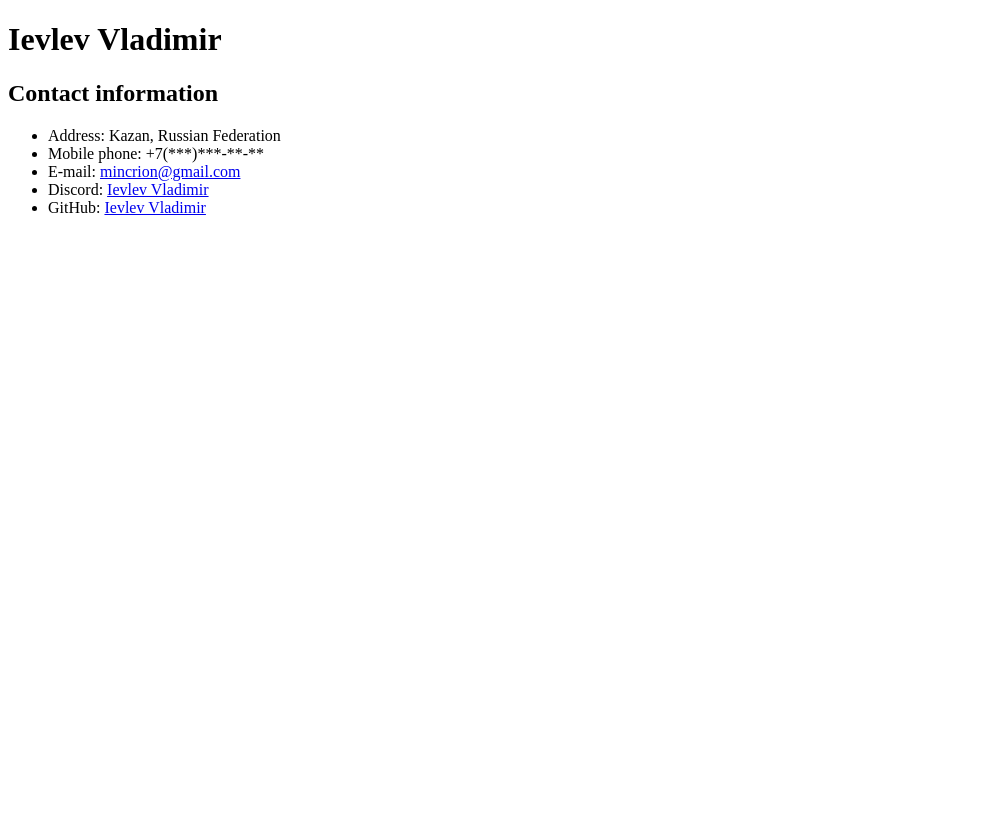
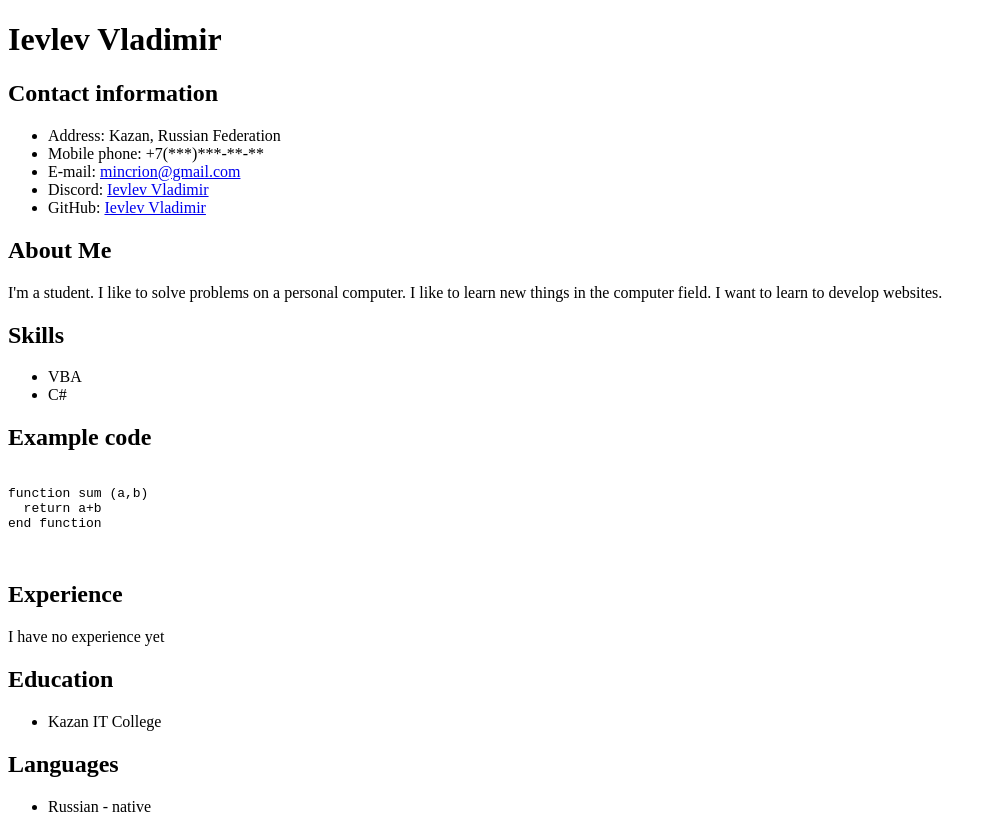
Before and after one commit to mincrion/rsschool-cv, a plain HTML site: page index.html in a window 1280 px wide. Shown: the whole page, without its empty margins (0-997 px from the left). Before the commit the page ends 800 px from the top, so only its background shows below. Drawn offline with Linux system fonts and the light colour scheme.

Commit message:
feat: add other info

```diff
--- a/index.html
+++ b/index.html
@@ -16,6 +16,37 @@
         <li>Discord: <a href="#">Ievlev Vladimir</a></li>
         <li>GitHub: <a href="https://github.com/mincrion" target="_blank">Ievlev Vladimir</a></li>
     </ul>
+    <h2>About Me</h2>
+    <p>I'm a student. I like to solve problems on a personal computer. I like to learn new things in the computer field. I want to learn to develop websites.</p>
+
+    <h2>Skills</h2>
+    <ul>
+        <li>VBA</li>
+        <li>C#</li>
+    </ul>
+
+    <h2>Example code</h2>
+    <pre>
+<code>
+function sum (a,b)
+  return a+b
+end function
+</code>
+    </pre>
+
+    <h2>Experience</h2>
+    <p>I have no experience yet</p>
+
+    <h2>Education</h2>
+    <ul>
+        <li>Kazan IT College</li>
+    </ul>
+
+    <h2>Languages</h2>
+    <ul>
+        <li>Russian - native</li>
+    </ul>
+
 
 
 </body>
```
